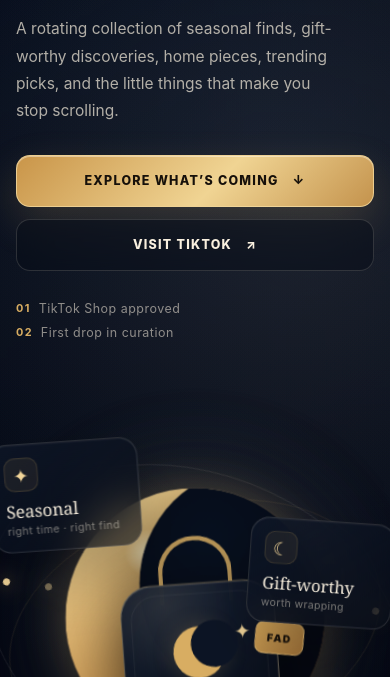
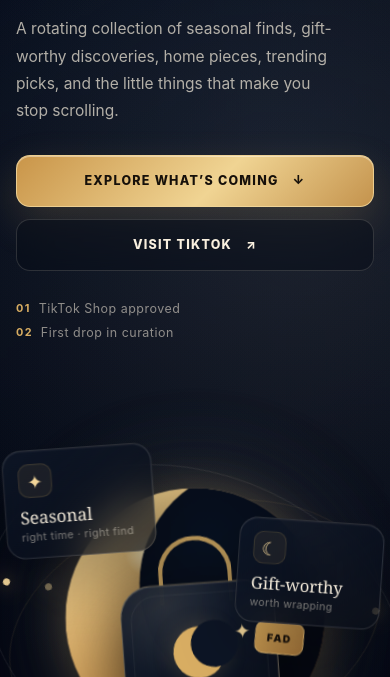
Before and after one commit to localjagoff/finds-after-dark, a website built with Vite: page index.html in a window 390 px wide. Shown: the part 423-1100 px from the top of the page. Built offline with nearby package versions, Linux system fonts and the light colour scheme.

Commit message:
refine phone hero card safe margins

```diff
--- a/src/mobile-fixes.css
+++ b/src/mobile-fixes.css
@@ -30,26 +30,26 @@
   }
 
   .floating-card-one {
-    left: 8px;
-    top: 18%;
+    left: 20px;
+    top: 19%;
     transform: rotate(-4deg) translateZ(160px);
   }
 
   .floating-card-two {
-    right: 8px;
+    right: 18px;
     top: 31%;
     transform: rotate(4deg) translateZ(130px);
   }
 
   .floating-card-three {
-    right: 10px;
-    bottom: 9%;
+    right: 20px;
+    bottom: 11%;
     transform: rotate(-3deg) translateZ(145px);
   }
 
   .scene-caption {
     width: calc(100% - 28px);
-    bottom: 1px;
+    bottom: 7px;
     justify-content: center;
     gap: 8px;
     white-space: nowrap;
@@ -77,11 +77,14 @@
   }
 
   .floating-card-one {
-    left: 4px;
+    left: 16px;
   }
 
-  .floating-card-two,
+  .floating-card-two {
+    right: 14px;
+  }
+
   .floating-card-three {
-    right: 4px;
+    right: 16px;
   }
 }
```
